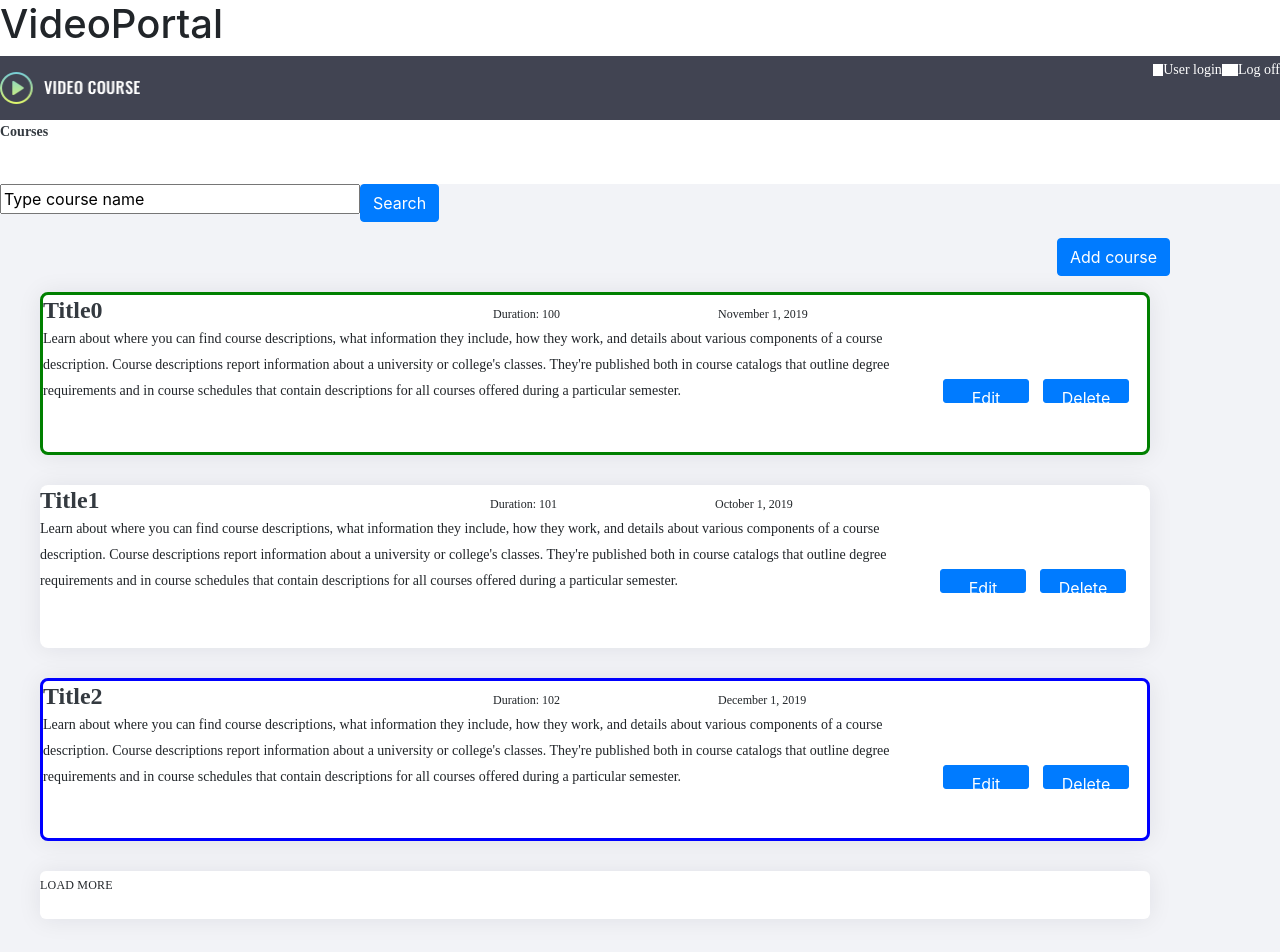
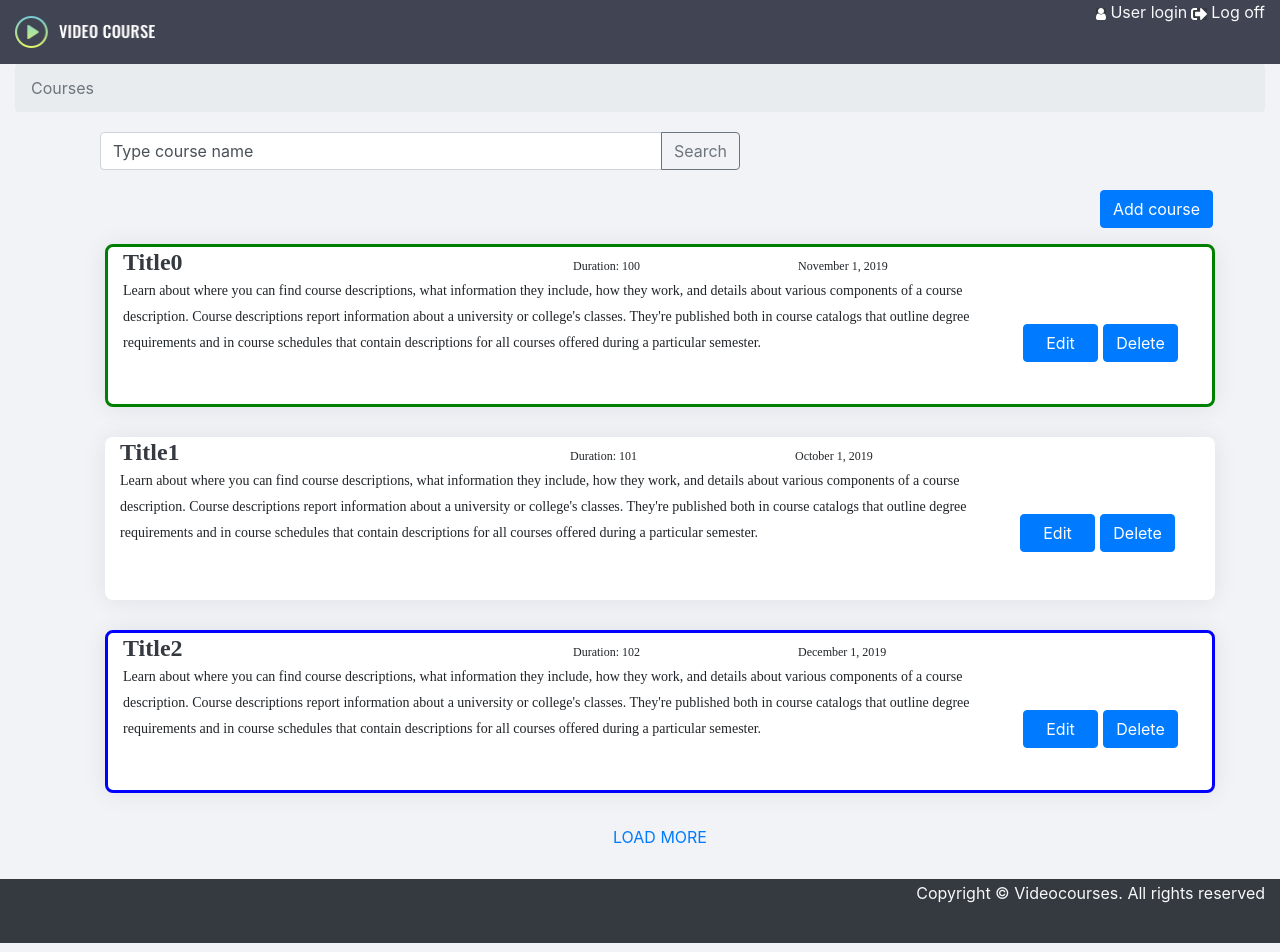
Before and after one commit to dKab/VideoPortal-angular-training, an Angular app in the folder VideoPortal/: page / in a window 1280 px wide. Shown: the top 952 px of the page. Built offline with nearby package versions, Linux system fonts and the light colour scheme.

Commit message:
upd styles

```diff
--- a/VideoPortal/src/app/app.component.html
+++ b/VideoPortal/src/app/app.component.html
@@ -1,4 +1,4 @@
-<h1 *ngIf="title">{{ title }}</h1>
+<!-- <h1 *ngIf="title">{{ title }}</h1> -->
 <div class="-List-course">
     <div><app-vp-header></app-vp-header></div>
     <div><app-vp-breadcrumbs></app-vp-breadcrumbs></div>
--- a/VideoPortal/src/app/core/vp-breadcrumbs/vp-breadcrumbs.component.css
+++ b/VideoPortal/src/app/core/vp-breadcrumbs/vp-breadcrumbs.component.css
@@ -1,7 +1,6 @@
 .Rectangle {
     width: 1280px;
-    height: 64px;
-    background-color: #ffffff;
+    height: 32px;
   }
   .Courses {
     width: 48px;
--- a/VideoPortal/src/app/core/vp-breadcrumbs/vp-breadcrumbs.component.html
+++ b/VideoPortal/src/app/core/vp-breadcrumbs/vp-breadcrumbs.component.html
@@ -1,5 +1,7 @@
-<div class="Rectangle">
-    <div class="Courses">
-        <label>Courses</label>
-    </div>
+<div class="container-fluid">
+    <nav aria-label="breadcrumb">
+        <ol class="breadcrumb">
+          <li class="breadcrumb-item active" aria-current="page">Courses</li>
+        </ol>
+    </nav>
 </div>
--- a/VideoPortal/src/app/core/vp-cource/vp-cource.component.css
+++ b/VideoPortal/src/app/core/vp-cource/vp-cource.component.css
@@ -1,3 +1,6 @@
+button{
+  width: 75px;
+}
 .Rectangle {
     width: 1110px;
     height: 163px;
--- a/VideoPortal/src/app/core/vp-cource/vp-cource.component.html
+++ b/VideoPortal/src/app/core/vp-cource/vp-cource.component.html
@@ -1,4 +1,4 @@
-<div class="Rectangle" [appHighlightBorder] = "getColor">
+<div class="Rectangle container-fluid " [appHighlightBorder] = "getColor" >
     <div style="display: inline-block;width: 900px;">
         <div style="display: inline-block; width: 50%;"><span class="Video-Course-1-Name">{{course.Title}}</span></div>
         <div style="display: inline-block; width: 25%;"><span class="h-28-min">Duration: {{course.Duration}}</span></div>
@@ -8,10 +8,10 @@
         </div>
 
     </div>
-    <div style="display: inline-block; width: 100px;">
-        <button type="button" class="Mask btn btn-primary">Edit</button><br>
+    <div style="display: inline-block; width: 75px; margin-right: 5px;">
+        <button type="button" class="btn btn-primary">Edit</button><br>
     </div>
-    <div style="display: inline-block; width: 100px;">
-            <button type="button" class="Mask btn btn-primary" (click)="onDelete()">Delete</button>
+    <div style="display: inline-block; width: 75px;">
+        <button type="button" class="btn btn-primary" (click)="onDelete()">Delete</button>
     </div>
 </div>
--- a/VideoPortal/src/app/core/vp-footer/vp-footer.component.html
+++ b/VideoPortal/src/app/core/vp-footer/vp-footer.component.html
@@ -1,3 +1,3 @@
-<div class="Rectangle">
-    <span class="Copyright-Videocou">Copyright © Videocourses. All rights reserved </span>
+<div class="container-fluid bg-dark text-right" style="height: 64px;">
+    <span class="text-light align-middle">Copyright © Videocourses. All rights reserved</span>
 </div>
--- a/VideoPortal/src/app/core/vp-header/vp-header.component.html
+++ b/VideoPortal/src/app/core/vp-header/vp-header.component.html
@@ -1,11 +1,11 @@
-<div class="bg">
-    <div class="Logo" style=" float: left;">
+<div class="bg container-fluid">
+    <div class="Logo float-left" >
             <img src="../../../assets/img/logo.png" class="Logo" >
     </div>
-    <div style="float: right; " >
-            <img src="../../../assets/img/ic-user.png"  class="ic_user">
-            <span class="User-login">User login</span>
-            <img src="../../../assets/img/ic-exit.png"  class="ic_exit">
-            <span class="Log-off">Log off</span>
+    <div class="float-right" >
+        <img src="../../../assets/img/ic-user.png"  class="bg-dark mr-1">
+        <span class="align-baseline text-light mr-1">User login</span>
+        <img src="../../../assets/img/ic-exit.png"  class="bg-dark mr-1">
+        <span class="align-baseline text-light">Log off</span>
     </div>
 </div>
--- a/VideoPortal/src/app/core/vp-list-cources/vp-add-cource/vp-add-cource.component.html
+++ b/VideoPortal/src/app/core/vp-list-cources/vp-add-cource/vp-add-cource.component.html
@@ -1,5 +1,5 @@
-<div class="input-group mb-3">
-    <div style="position: relative; left: 1057px;">
+<div class="input-group mb-3" style="margin-top: 20px;">
+    <div style="position: relative; left: 1100px;">
             <button type="button" class="btn btn-primary">Add course</button>
     </div>
 
--- a/VideoPortal/src/app/core/vp-list-cources/vp-load-more/vp-load-more.component.html
+++ b/VideoPortal/src/app/core/vp-list-cources/vp-load-more/vp-load-more.component.html
@@ -1,3 +1,3 @@
-<div class="Rectangle">
-    <span class="LOAD-MORE">LOAD MORE</span>
+<div class="container text-center">
+    <span class="align-middle text-primary">LOAD MORE</span>
 </div>
--- a/VideoPortal/src/app/core/vp-list-cources/vp-search-cource/vp-search-cource.component.html
+++ b/VideoPortal/src/app/core/vp-list-cources/vp-search-cource/vp-search-cource.component.html
@@ -1,8 +1,6 @@
-<div class="input-group mb-3">
-  <div style="display: inline-block; width: 360px;">
-      <input type="text" style="width: 360px;" value="{{cource}}">
+<div class="input-group mb-3" style="width: 50%; left: 100px; margin-top: 20px;">
+    <input type="text" class="form-control" placeholder="course to search" aria-label="Recipient's username" aria-describedby="button-addon2" value="{{cource}}">
+    <div class="input-group-append">
+      <button class="btn btn-outline-secondary" type="button" id="button-addon2">Search</button>
+    </div>
   </div>
-  <div style="display: inline-block; width: 100px;">
-      <button type="button" class="btn btn-primary">Search</button>
-  </div>
-</div>
```
